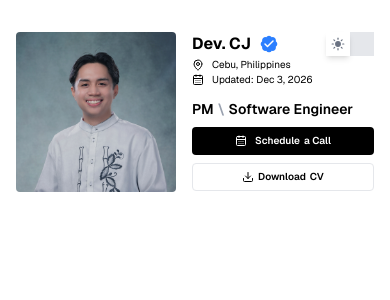
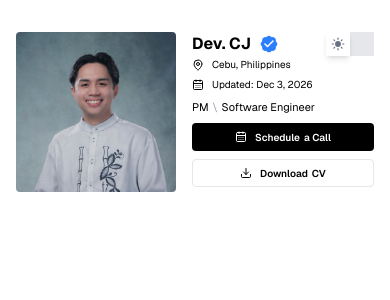
Before and after one commit to cjabendan/cj-dev, a Next.js app: page / in a window 390 px wide. Shown: the top 300 px of the page. Built offline with nearby package versions, Linux system fonts and the light colour scheme.

Commit message:
modify: restructure content layout

```diff
--- a/components/ProfileHeader.tsx
+++ b/components/ProfileHeader.tsx
@@ -42,10 +42,15 @@ export default function ProfileHeader() {
           {/* Content */}
           <div className="flex items-center justify-between gap-2">
             <div className="flex items-center gap-2">
-              <h1 className="max-[630px]:block hidden max-[510px]:text-base text-xl font-bold truncate">
+              <h1 className="block min-[470px]:hidden max-[445px]:text-base text-xl font-bold truncate">
                 Dev. CJ
               </h1>
-              <h1 className="max-[630px]:hidden block max-[630px]:text-base text-xl font-bold truncate">
+
+              <h1 className="hidden min-[470px]:block min-[620px]:hidden text-xl font-bold truncate">
+                Dev. CJ Abendan
+              </h1>
+
+              <h1 className="hidden min-[620px]:block text-xl font-bold truncate">
                 Dev. Christian James A. Abendan
               </h1>
               <div className="relative">
@@ -78,22 +83,22 @@ export default function ProfileHeader() {
               </div>
             </button>
           </div>
-          <div className="flex flex-col sm:flex-row gap-x-4 max-[445px]:text-[10px] text-xs sm:text-sm ">
-            <p className="text-foreground/70 mt-0.5 flex items-center gap-1 truncate">
+          <div className="flex flex-col sm:flex-row gap-x-4 max-[445px]:gap-y-1 max-[445px]:text-[10px] text-sm truncate">
+            <p className="text-foreground/70 mt-0.5 flex items-center gap-1 font-meduim">
               <MapPin size={12} className="mr-1 shrink-0" />
               Cebu, Philippines
             </p>
             <span className="text-gray-300 hidden sm:block">|</span>
-            <span className="text-foreground/70 mt-0.5 flex items-center gap-1 truncate">
+            <span className="text-foreground/70 mt-0.5 flex items-center gap-1">
               <CalendarDays size={12} className="mr-1" />
               Updated: {lastUpdated}
             </span>
           </div>
-          <div className="flex items-center max-[445px]:mt-1.2 mt-3 sm:mt-2">
-            <p className="flex max-[445px]:text-sm text-base sm:text-lg font-semibold gap-x-1 truncate">
+          <div className="flex items-center justify-between mt-1.5 sm:mt-2">
+            <p className="flex max-[445px]:text-[11px] text-base gap-x-1 truncate">
               <span>PM</span>
               <span className="text-gray-400">\</span>
-              <span className="max-[510px]:hidden block">Aspiring</span>
+              <span className="max-[445px]:hidden block">Aspiring</span>
               <span>Software Engineer</span>
             </p>
           </div>
@@ -105,7 +110,7 @@ export default function ProfileHeader() {
                 Schedule<span>a Call</span>
               </button>
               <button className="inline-flex max-[445px]:h-7 h-9 items-center justify-center rounded border border-gray-200 dark:border-gray-700 bg-white dark:bg-gray-900 max-[445px]:px-2.5 px-4 text-[10px] sm:text-xs font-semibold text-black dark:text-white transition-all duration-200 hover:bg-gray-50 dark:hover:bg-gray-800 hover:-translate-y-0.5 gap-1 whitespace-nowrap min-h-0 max-[445px]:w-full">
-                <Download size={12} className="shrink-0" />
+                <Download size={12} className="shrink-0 mr-1" />
                 <span>Download </span>CV
               </button>
             </div>
```
